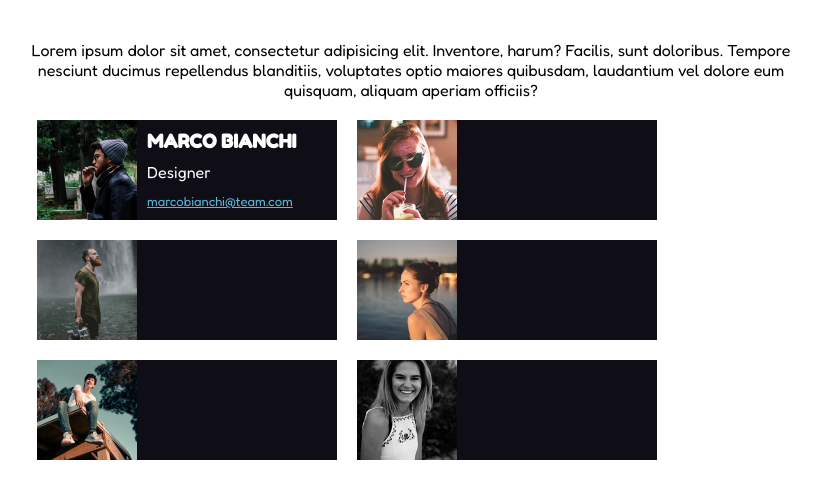
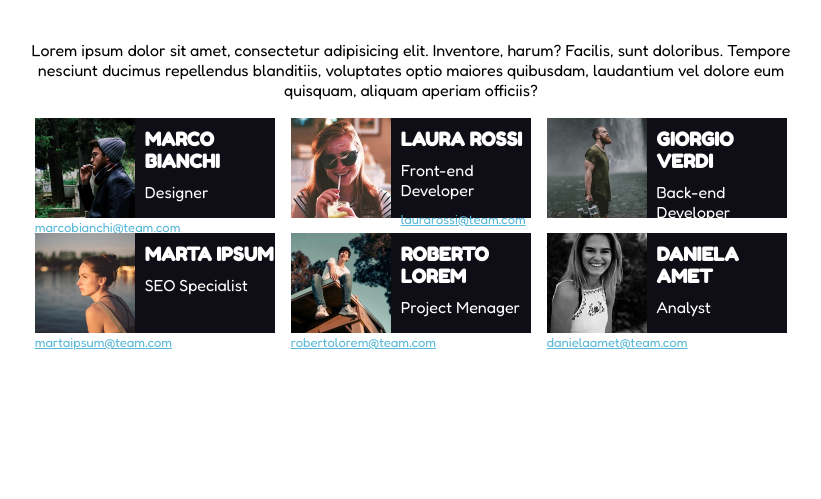
Before and after one commit to Vergefio/html-css-float-cards, a plain HTML site: page index.html in a window 1280 px wide. Shown: the part 73-572 px from the top of the page, without its empty margins (229-1050 px from the left). Drawn offline with Linux system fonts and the light colour scheme.

Commit message:
[add] fine

```diff
--- a/css/style.css
+++ b/css/style.css
@@ -40,11 +40,11 @@ body, span {
 }
 
 .box {
-  width: 300px;
+  width: calc(94% / 3);
   height: 100px;
   background-color: #0F0E17;
   color: white;
-  margin: 10px;
+  margin: 1%;
   float: left;
   text-align: left;
 
--- a/index.html
+++ b/index.html
@@ -44,22 +44,37 @@
 
           <div class="box box-2">
             <img src="/img/female1.png" alt="Marco Bianchi">
+            <h3>Laura Rossi</h3>
+            <p>Front-end Developer</p>
+            <a href="mailto:">laurarossi@team.com</a>
           </div>
 
           <div class="box box-3">
             <img src="/img/male2.png" alt="Marco Bianchi">
+            <h3>Giorgio Verdi</h3>
+            <p>Back-end Developer</p>
+            <a href="mailto:">giorgioverdi@team.com</a>
           </div>
 
           <div class="box box-1">
             <img src="/img/female2.png" alt="Marco Bianchi">
+            <h3>Marta Ipsum</h3>
+            <p>SEO Specialist</p>
+            <a href="mailto:">martaipsum@team.com</a>
           </div>
 
           <div class="box box-2">
             <img src="/img/male3.png" alt="Marco Bianchi">
+            <h3>Roberto Lorem</h3>
+            <p>Project Menager</p>
+            <a href="mailto:">robertolorem@team.com</a>
           </div>
 
           <div class="box box-3">
             <img src="/img/female3.png" alt="Marco Bianchi">
+            <h3>Daniela Amet</h3>
+            <p>Analyst</p>
+            <a href="mailto:">danielaamet@team.com</a>
           </div>
         </div>
 
```
